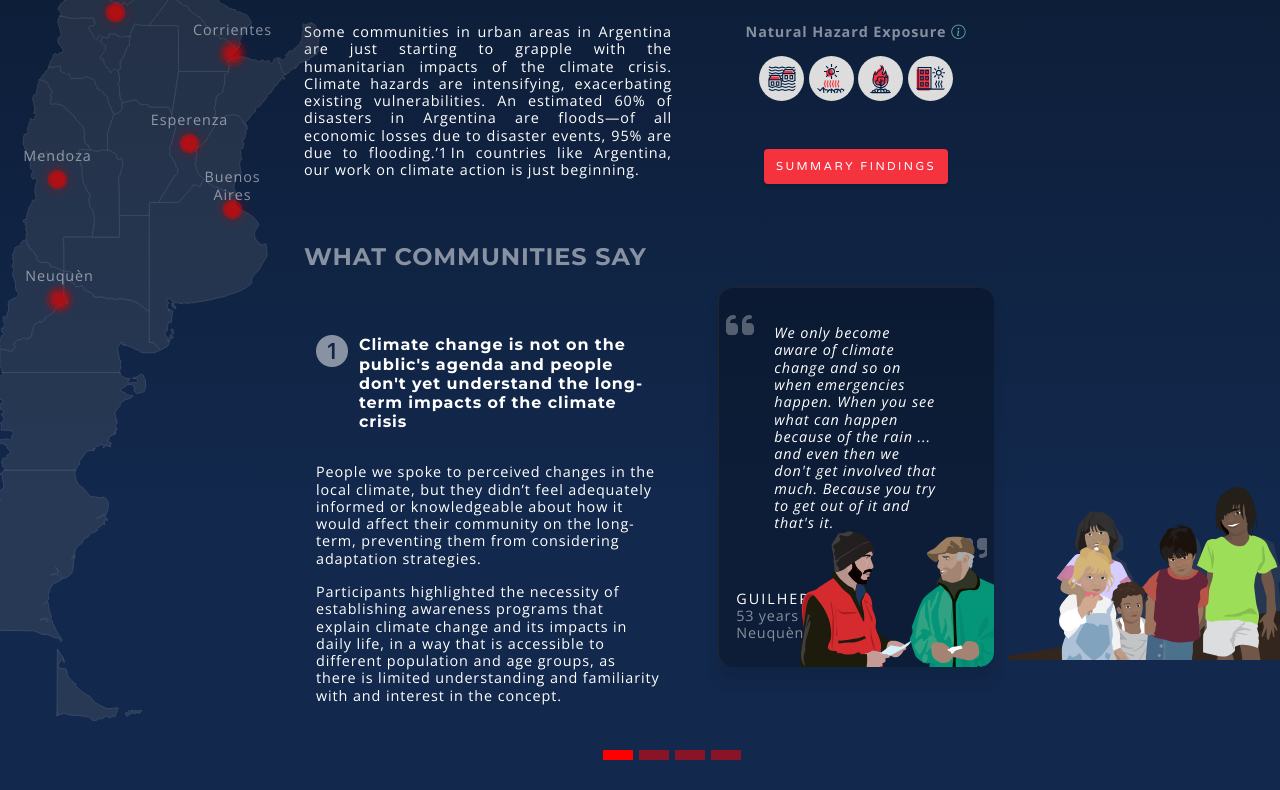
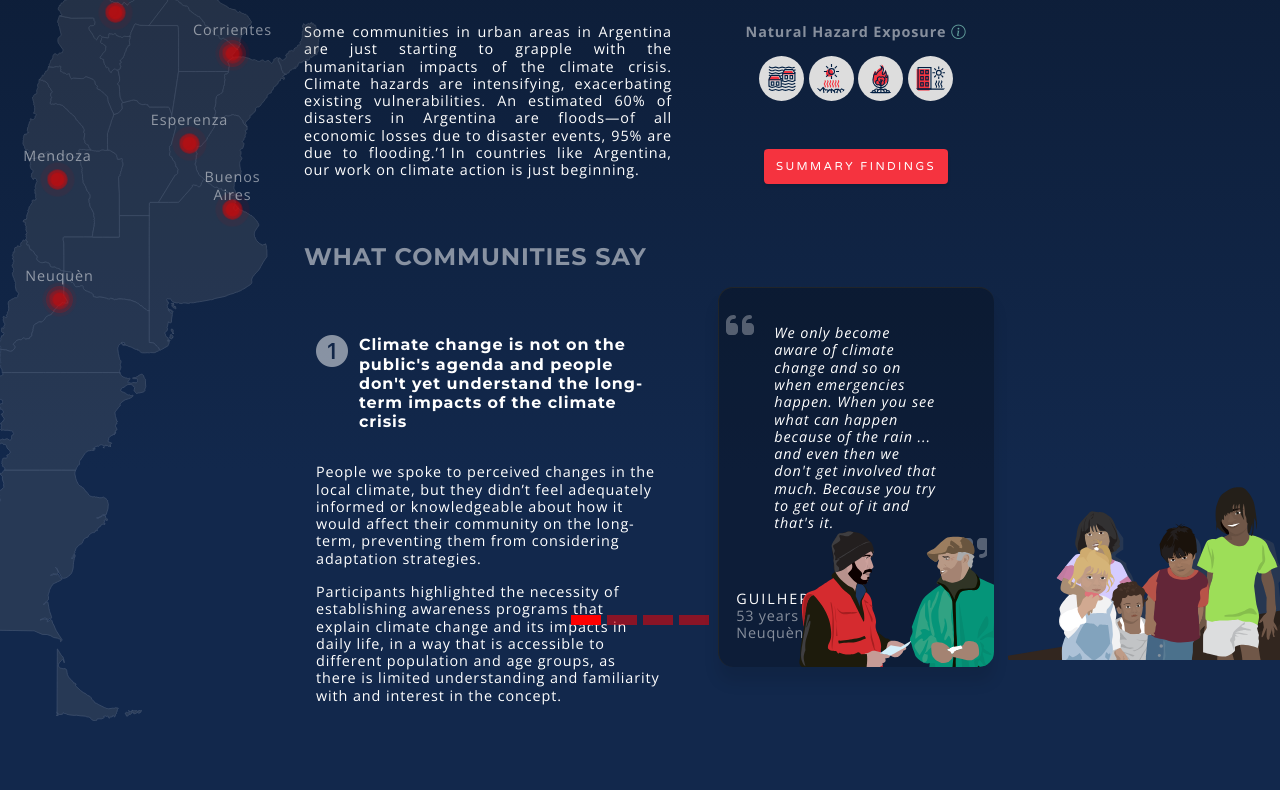
Before and after one commit to CEA-dataportal/climate, a plain HTML site: page argentina.html in a window 1280 px wide. Shown: the part 169-959 px from the top of the page. After the commit the page ends 913 px from the top, so only its background shows below. Drawn offline with nearby package versions, Linux system fonts and the light colour scheme.

Commit message:
Update climate.css

```diff
--- a/css/climate.css
+++ b/css/climate.css
@@ -233,16 +233,14 @@ padding-bottom: 0px!important;
 
 @media (min-width: 992px) {
   .carousel-inner {
-    position: relative;
     width: 100%;
     overflow: hidden;
   }
   .carousel-indicators {
-    position: relative;
-    right: 0;
+    margin-top: 20px;
+    position: fixed;
     bottom: -20px;
-    left: 0;
-    z-index: 2;
+    z-index: 50;
     display: flex;
     justify-content: center;
     padding: 0;
```
